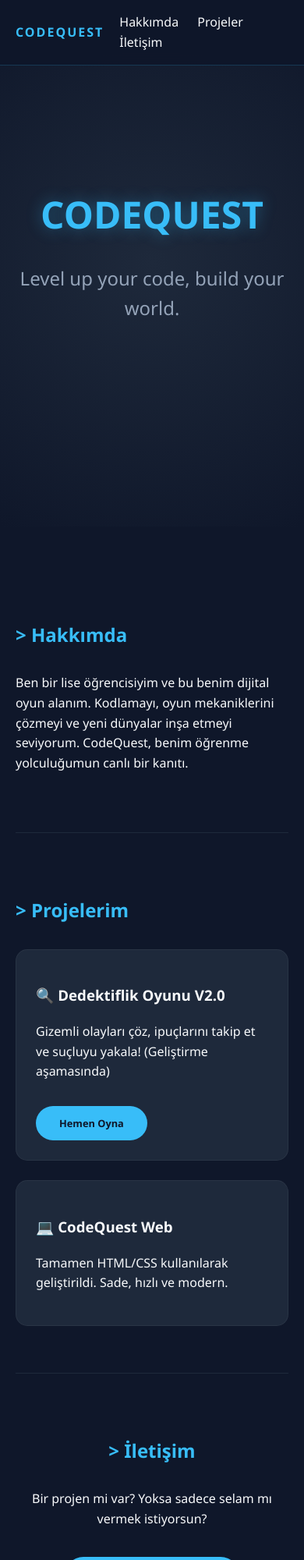
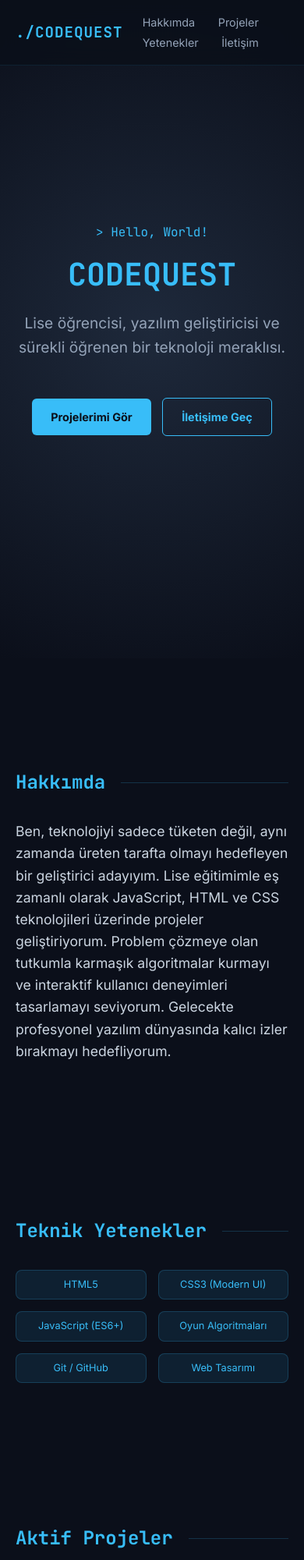
Before and after one commit to codequestcode-wq/codequest, a plain HTML site: page index.html in a window 390 px wide. Shown: the top 2000 px of the page at 78% size. Drawn offline with Linux system fonts and the light colour scheme.

Commit message:
Update index.html
2.hali

```diff
--- a/index.html
+++ b/index.html
@@ -4,19 +4,21 @@
     <meta charset="UTF-8">
     <meta name="viewport" content="width=device-width, initial-scale=1.0">
     <title>CodeQuest | Geliştirici Portfolyosu</title>
+    <link href="https://fonts.googleapis.com/css2?family=JetBrains+Mono:wght@400;700&family=Inter:wght@400;700&display=swap" rel="stylesheet">
+
     <style>
         :root {
             --primary: #38bdf8;
-            --bg: #0f172a;
-            --card-bg: #1e293b;
+            --bg: #0b0f1a;
+            --card-bg: #161e2d;
             --text: #f8fafc;
-            --accent: #818cf8;
+            --accent: #10b981;
         }
 
         * { box-sizing: border-box; }
 
         body {
-            font-family: 'Segoe UI', sans-serif;
+            font-family: 'Inter', sans-serif;
             background-color: var(--bg);
             color: var(--text);
             margin: 0;
@@ -24,20 +26,19 @@
             scroll-behavior: smooth;
         }
 
-        /* Navigasyon */
         nav {
             position: fixed;
             top: 0;
             width: 100%;
-            background: rgba(15, 23, 42, 0.9);
-            backdrop-filter: blur(10px);
+            background: rgba(11, 15, 26, 0.8);
+            backdrop-filter: blur(12px);
             padding: 1rem 0;
             z-index: 1000;
-            border-bottom: 1px solid rgba(56, 189, 248, 0.2);
+            border-bottom: 1px solid rgba(56, 189, 248, 0.1);
         }
 
         nav .nav-content {
-            max-width: 900px;
+            max-width: 1000px;
             margin: 0 auto;
             display: flex;
             justify-content: space-between;
@@ -45,77 +46,156 @@
             padding: 0 20px;
         }
 
+        .logo {
+            font-family: 'JetBrains Mono', monospace;
+            font-weight: bold;
+            color: var(--primary);
+            letter-spacing: 1px;
+            font-size: 1.2rem;
+        }
+
         nav a {
-            color: var(--text);
+            color: #94a3b8;
             text-decoration: none;
-            margin-left: 20px;
+            margin-left: 25px;
             font-weight: 500;
             transition: 0.3s;
+            font-size: 0.9rem;
         }
 
         nav a:hover { color: var(--primary); }
 
-        .logo { font-weight: bold; color: var(--primary); letter-spacing: 2px; }
-
         header {
-            height: 80vh;
+            height: 100vh;
             display: flex;
             flex-direction: column;
             justify-content: center;
             align-items: center;
-            background: radial-gradient(circle at center, #1e293b 0%, #0f172a 100%);
+            background: radial-gradient(circle at 50% 50%, #1e293b 0%, #0b0f1a 100%);
             text-align: center;
+            padding: 20px;
         }
 
         h1 {
-            font-size: clamp(3rem, 10vw, 5rem);
+            font-family: 'JetBrains Mono', monospace;
+            font-size: clamp(2.5rem, 8vw, 4.5rem);
             color: var(--primary);
             margin: 0;
-            text-shadow: 0 0 20px rgba(56, 189, 248, 0.4);
+            text-transform: uppercase;
+        }
+
+        .hero-sub {
+            font-size: 1.2rem;
+            color: #94a3b8;
+            max-width: 600px;
+            margin-top: 15px;
+        }
+
+        .skills-grid {
+            display: grid;
+            grid-template-columns: repeat(auto-fit, minmax(120px, 1fr));
+            gap: 15px;
+            margin-top: 20px;
+        }
+
+        .skill-tag {
+            background: rgba(56, 189, 248, 0.1);
+            border: 1px solid rgba(56, 189, 248, 0.2);
+            padding: 8px 15px;
+            border-radius: 8px;
+            font-size: 0.8rem;
+            text-align: center;
+            color: var(--primary);
         }
 
         .container {
-            max-width: 900px;
+            max-width: 1000px;
             margin: 0 auto;
             padding: 40px 20px;
         }
 
-        section { padding: 60px 0; border-bottom: 1px solid #1e293b; }
+        section { padding: 80px 0; }
 
-        h2 { color: var(--primary); margin-bottom: 30px; }
+        h2 {
+            font-family: 'JetBrains Mono', monospace;
+            color: var(--primary);
+            margin-bottom: 30px;
+            display: flex;
+            align-items: center;
+        }
+
+        h2::after {
+            content: "";
+            height: 1px;
+            background: rgba(56, 189, 248, 0.2);
+            flex-grow: 1;
+            margin-left: 20px;
+        }
 
         .grid {
             display: grid;
-            grid-template-columns: repeat(auto-fit, minmax(280px, 1fr));
-            gap: 25px;
+            grid-template-columns: repeat(auto-fit, minmax(300px, 1fr));
+            gap: 30px;
         }
 
         .card {
             background: var(--card-bg);
-            padding: 25px;
-            border-radius: 15px;
-            border: 1px solid rgba(255,255,255,0.05);
-            transition: all 0.3s ease;
+            padding: 30px;
+            border-radius: 12px;
+            border: 1px solid rgba(255,255,255,0.03);
+            transition: 0.4s cubic-bezier(0.175, 0.885, 0.32, 1.275);
+            display: flex;
+            flex-direction: column;
+            justify-content: space-between;
         }
 
         .card:hover {
-            transform: translateY(-10px);
-            box-shadow: 0 10px 30px rgba(0,0,0,0.5);
+            transform: scale(1.02);
             border-color: var(--primary);
+            box-shadow: 0 20px 40px rgba(0,0,0,0.4);
         }
 
-        .contact-btn {
+        .card h3 { margin-top: 0; color: var(--text); }
+
+        .btn {
             display: inline-block;
             background: var(--primary);
-            color: var(--bg);
-            padding: 12px 30px;
-            border-radius: 30px;
+            color: #0b0f1a;
+            padding: 12px 24px;
+            border-radius: 6px;
             text-decoration: none;
             font-weight: bold;
-            margin-top: 20px;
+            font-size: 0.9rem;
+            transition: 0.3s;
+            text-align: center;
         }
 
-        footer { text-align: center; padding: 40px; color: #64748b; }
+        .btn:hover {
+            background: #7dd3fc;
+            box-shadow: 0 0 15px rgba(56, 189, 248, 0.4);
+        }
+
+        .btn-outline {
+            background: transparent;
+            border: 1px solid var(--primary);
+            color: var(--primary);
+        }
+
+        .status {
+            font-size: 0.7rem;
+            text-transform: uppercase;
+            letter-spacing: 1px;
+            color: var(--accent);
+            margin-bottom: 10px;
+            display: block;
+        }
+
+        footer {
+            text-align: center;
+            padding: 60px;
+            color: #475569;
+            border-top: 1px solid rgba(255,255,255,0.05);
+        }
 
     </style>
 </head>
@@ -123,52 +203,84 @@
 
     <nav>
         <div class="nav-content">
-            <div class="logo">CODEQUEST</div>
+            <div class="logo">./CODEQUEST</div>
             <div class="links">
                 <a href="#about">Hakkımda</a>
                 <a href="#projects">Projeler</a>
+                <a href="#skills">Yetenekler</a>
                 <a href="#contact">İletişim</a>
             </div>
         </div>
     </nav>
 
     <header>
+        <span style="color: var(--primary); font-family: 'JetBrains Mono'; margin-bottom: 10px;">> Hello, World!</span>
         <h1>CODEQUEST</h1>
-        <p style="font-size: 1.5rem; color: #94a3b8;">Level up your code, build your world.</p>
+        <p class="hero-sub">Lise öğrencisi, yazılım geliştiricisi ve sürekli öğrenen bir teknoloji meraklısı.</p>
+
+        <div style="margin-top: 30px;">
+            <a href="#projects" class="btn">Projelerimi Gör</a>
+            <a href="#contact" class="btn btn-outline" style="margin-left: 10px;">İletişime Geç</a>
+        </div>
     </header>
 
     <div class="container">
 
         <section id="about">
-            <h2>> Hakkımda</h2>
-            <p>Ben bir lise öğrencisiyim ve bu benim dijital oyun alanım. Kodlamayı, oyun mekaniklerini çözmeyi ve yeni dünyalar inşa etmeyi seviyorum. CodeQuest, benim öğrenme yolculuğumun canlı bir kanıtı.</p>
+            <h2>Hakkımda</h2>
+            <p style="font-size: 1.1rem; color: #cbd5e1;">
+                Ben, teknolojiyi sadece tüketen değil, aynı zamanda üreten tarafta olmayı hedefleyen bir geliştirici adayıyım.
+                Lise eğitimimle eş zamanlı olarak JavaScript, HTML ve CSS teknolojileri üzerinde projeler geliştiriyorum.
+                Problem çözmeye olan tutkumla karmaşık algoritmalar kurmayı ve interaktif kullanıcı deneyimleri tasarlamayı seviyorum.
+                Gelecekte profesyonel yazılım dünyasında kalıcı izler bırakmayı hedefliyorum.
+            </p>
+        </section>
+
+        <section id="skills">
+            <h2>Teknik Yetenekler</h2>
+            <div class="skills-grid">
+                <div class="skill-tag">HTML5</div>
+                <div class="skill-tag">CSS3 (Modern UI)</div>
+                <div class="skill-tag">JavaScript (ES6+)</div>
+                <div class="skill-tag">Oyun Algoritmaları</div>
+                <div class="skill-tag">Git / GitHub</div>
+                <div class="skill-tag">Web Tasarımı</div>
+            </div>
         </section>
 
         <section id="projects">
-            <h2>> Projelerim</h2>
+            <h2>Aktif Projeler</h2>
             <div class="grid">
                 <div class="card">
-                    <h3>🔍 Dedektiflik Oyunu V2.0</h3>
-                    <p>Gizemli olayları çöz, ipuçlarını takip et ve suçluyu yakala! (Geliştirme aşamasında)</p>
-                    <a href="dedektif.html" class="contact-btn" style="margin-top: 15px; font-size: 0.8rem;">Hemen Oyna</a>
+                    <div>
+                        <span class="status">Oyun | Yayında</span>
+                        <h3>🔍 Dedektiflik Oyunu V2.0</h3>
+                        <p style="color: #94a3b8;">Mantık ve hikaye odaklı, JavaScript tabanlı bir tarayıcı oyunu.</p>
+                    </div>
+                    <a href="dedektif.html" class="btn">İncele & Oyna</a>
                 </div>
+
                 <div class="card">
-                    <h3>💻 CodeQuest Web</h3>
-                    <p>Tamamen HTML/CSS kullanılarak geliştirildi. Sade, hızlı ve modern.</p>
+                    <div>
+                        <span class="status" style="color: #fbbf24;">Geliştiriliyor</span>
+                        <h3>💻 Cyber-Sleuth Simülatörü</h3>
+                        <p style="color: #94a3b8;">Hacker temalı terminal simülasyonu. Terminal mantığını ve veri işlemeyi hedefleyen bir proje.</p>
+                    </div>
+                    <button class="btn btn-outline" style="opacity: 0.6; cursor: not-allowed;">Çok Yakında</button>
                 </div>
             </div>
         </section>
 
         <section id="contact" style="text-align: center;">
-            <h2>> İletişim</h2>
-            <p>Bir projen mi var? Yoksa sadece selam mı vermek istiyorsun?</p>
-            <a href="mailto:eposta-adresin@gmail.com" class="contact-btn">Bana E-posta Gönder</a>
+            <h2>İletişim</h2>
+            <p>Projelerim hakkında konuşmak veya iletişime geçmek için bana her zaman ulaşabilirsiniz.</p>
+            <a href="mailto:senin-epostan@gmail.com" class="btn" style="padding: 15px 50px;">Bana E-posta Gönder</a>
         </section>
 
     </div>
 
     <footer>
-        <p>&copy; 2026 CodeQuest | Created with passion by a student dev.</p>
+        <p>&copy; 2026 CodeQuest | Build with Code & Passion</p>
     </footer>
 
 </body>
```
